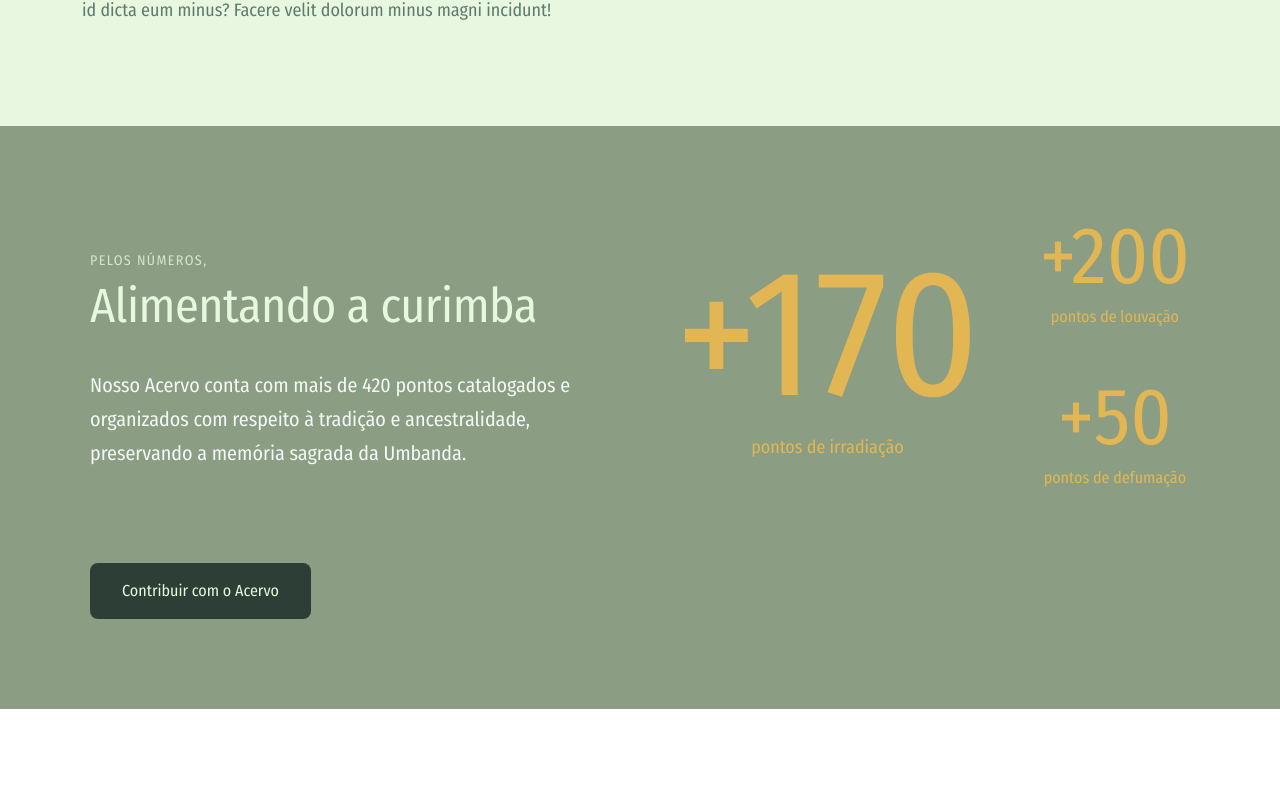
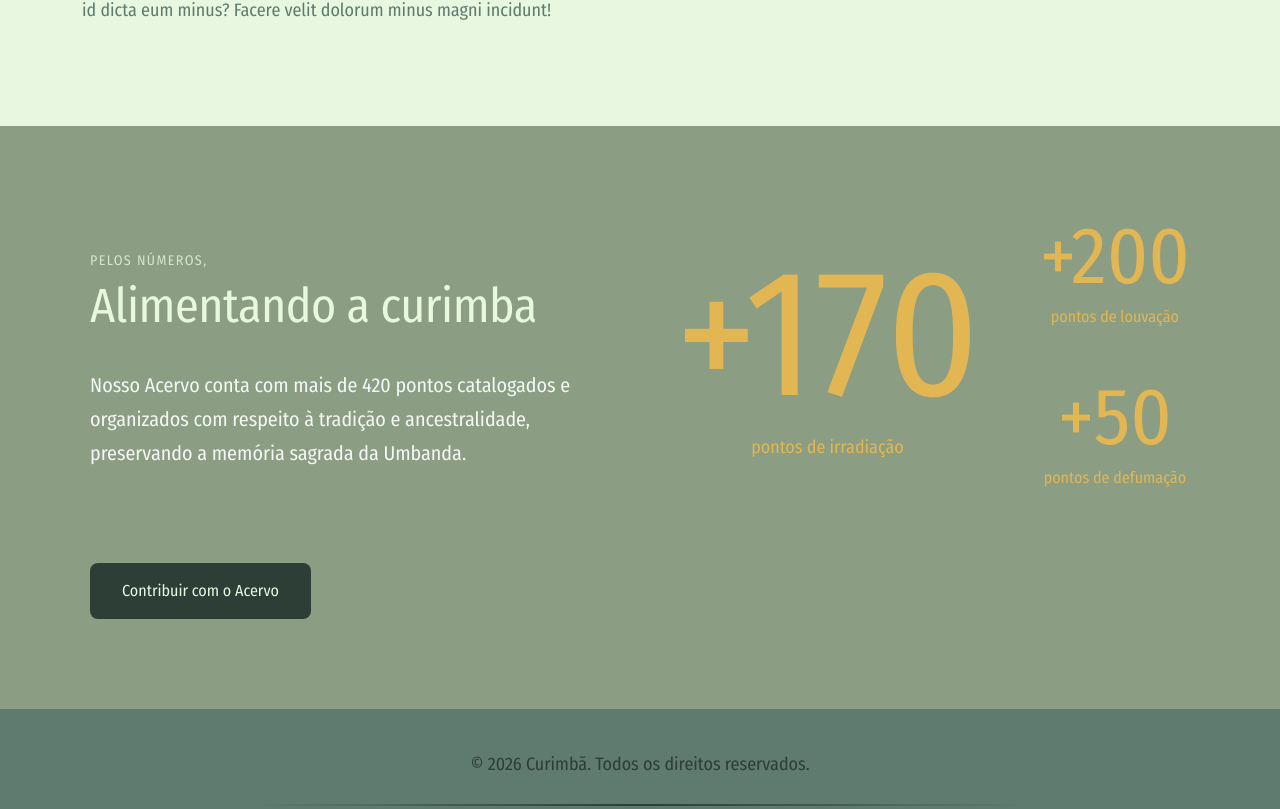
Before and after one commit to mlvSantiago/projeto-Curimb-, a React (Vite) app in the folder vite-project/: page / in a window 1280 px wide. Shown: the part 2277-3086 px from the top of the page. Before the commit the page ends 2986 px from the top, so only its background shows below. Built offline with nearby package versions, Linux system fonts and the light colour scheme.

Commit message:
Add Footer

```diff
--- a/vite-project/src/App.jsx
+++ b/vite-project/src/App.jsx
@@ -10,6 +10,7 @@ import Contato from './pages/Contato/Contato.jsx'
 
 //Componentes
 import Navbar from './components/Navbar/Navbar.jsx'
+import Footer from './components/Footer/Footer.jsx'
 
 function App() {
   return (
@@ -22,6 +23,7 @@ function App() {
         <Route path='/contato' element={<Contato></Contato>}></Route>
 
       </Routes>
+    <Footer/>
 
     </BrowserRouter>
 
--- a/vite-project/src/components/Footer/Footer.css
+++ b/vite-project/src/components/Footer/Footer.css
@@ -0,0 +1,38 @@
+
+
+/*Paleta de cores*/
+:root {
+  --sage-green: #8b9d83;        /* Verde sálvia suave */
+  --mint-cream: #f4f7f5;        /* Creme menta claro */
+  --eucalyptus: #5f7a6e;        /* Eucalipto médio */
+  --forest-deep: #2d3e36;       /* Verde floresta escuro */
+  --lavender-grey: #e8ebe9;     /* Cinza lavanda */
+  --clay: #a78b71;              /* Terracota suave */
+  --white-tea: #e8f7e0;         /* Branco chá */
+  --rosemary: #4a5d52;          /* Alecrim */
+  --chamomile: #d4d9d1;         /* Camomila */
+  --golden-bronze: #e2b753;
+}
+.estilo-footer{
+    width: 100%;
+    height: 100px;
+    background-color: var(--eucalyptus);
+
+}
+.estilo-footer p{
+
+    margin-left: auto;
+    padding-top: 40px;
+    color:var(--forest-deep)
+}
+.linha {
+  width: 60%;
+  height: 2px;
+  margin: 24px auto;
+  background: linear-gradient(
+    to right,
+    transparent,
+    var(--forest-deep),
+    transparent
+  );
+}
--- a/vite-project/src/components/Footer/Footer.jsx
+++ b/vite-project/src/components/Footer/Footer.jsx
@@ -0,0 +1,16 @@
+import './Footer.css'
+
+export default function Footer() {
+
+    return(
+        <footer className="estilo-footer">
+        <div className="footer-content text-center">
+            <p>&copy; 2026 Curimbã. Todos os direitos reservados.</p>
+
+            <div className='linha'></div>
+        </div>
+        </footer>
+    )
+
+
+}
```
Also changed, not shown: 2 other files (tests, documents, lock files or other folders).
